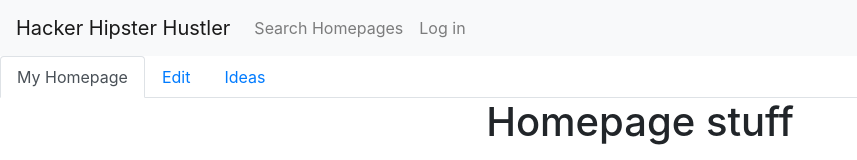
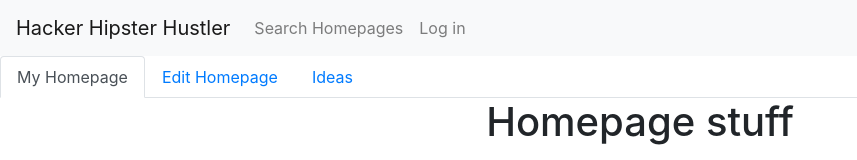
Before and after one commit to nmegrant/Hacker-Hustler-Hipster-client, a React (Create React App) app: page /mypage in a window 1280 px wide. Shown: the top 160 px of the page, without its empty margins (0-857 px from the left). Built offline with nearby package versions, Linux system fonts and the light colour scheme.

Commit message:
More stylingon tabs of my page

```diff
--- a/src/pages/MyPage.js
+++ b/src/pages/MyPage.js
@@ -9,7 +9,7 @@ export default function MyPage() {
       <Tab eventKey="homepage" title="My Homepage">
         <h1>Homepage stuff</h1>
       </Tab>
-      <Tab eventKey="edit" title="Edit">
+      <Tab eventKey="edit" title="Edit Homepage">
         <h1>Form to edit homepage</h1>
       </Tab>
       <Tab eventKey="ideas" title="Ideas">
```
